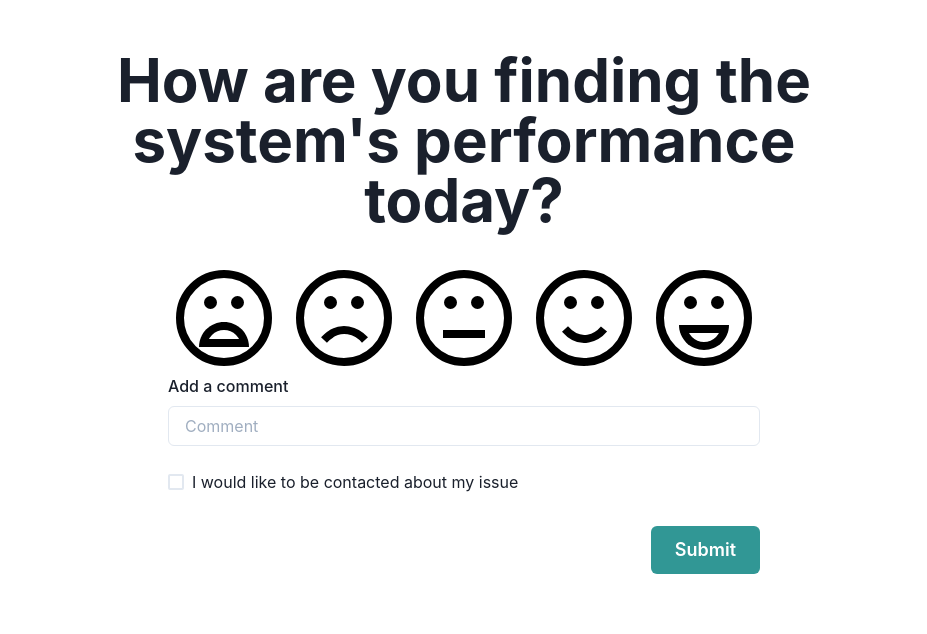
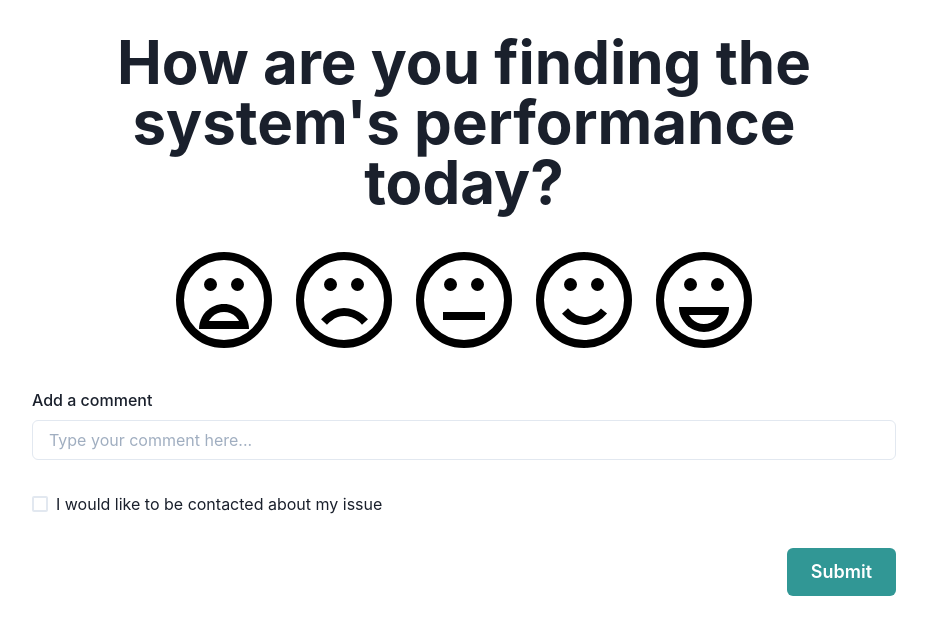
Before and after one commit to djaustin/question-master, a Next.js app: page / in a window 1280 px wide. Shown: the top 634 px of the page, without its empty margins (176-1103 px from the left). Built offline with nearby package versions, Linux system fonts and the light colour scheme; no server answers; the database is empty.

Commit message:
feat: add branding image to index page

```diff
--- a/src/pages/index.tsx
+++ b/src/pages/index.tsx
@@ -1,5 +1,7 @@
 import {
+  Box,
   Button,
+  Center,
   chakra,
   Checkbox,
   Container,
@@ -10,6 +12,7 @@ import {
   Heading,
   Image,
   Input,
+  Textarea,
   useToast,
   VStack,
 } from "@chakra-ui/react";
@@ -70,17 +73,27 @@ const Index: React.FC<IndexProps> = ({ question, brandingUrl }) => {
   };
 
   return (
-    <Container maxW="4xl">
-      <Image h="50px" src={brandingUrl} />
-      <VStack spacing="8">
+    <Container py="8" maxW="4xl">
+      {brandingUrl && (
+        <Center mb="8">
+          <Image h="200px" src={brandingUrl} />
+        </Center>
+      )}
       <Heading textAlign="center" size="3xl">
         {question || "How are you finding the system's performance today?"}
       </Heading>
-        <form onSubmit={handleSubmit(sendFeedback)}>
-          <FormControl isInvalid={!!errors.score}>
+      <chakra.form mt="8" onSubmit={handleSubmit(sendFeedback)}>
+        <VStack spacing="8" align="start">
+          <FormControl alignSelf="center" isInvalid={!!errors.score}>
             <Controller
               name="score"
-              render={({ field }) => <LikertScale fieldProps={field} />}
+              render={({ field }) => (
+                <LikertScale
+                  align="center"
+                  justify="center"
+                  fieldProps={field}
+                />
+              )}
               control={control}
               rules={{
                 required: "Please choose a response before submitting",
@@ -88,13 +101,13 @@ const Index: React.FC<IndexProps> = ({ question, brandingUrl }) => {
             />
             <FormErrorMessage>{errors.score?.message}</FormErrorMessage>
           </FormControl>
-          <FormControl isInvalid={!!errors.comment}>
+          <FormControl mb="8" isInvalid={!!errors.comment}>
             <FormLabel>
               Add a comment{" "}
               {commentIsMandatory && <chakra.span color="red">*</chakra.span>}
             </FormLabel>
             <Input
-              placeholder="Comment"
+              placeholder="Type your comment here..."
               {...register("comment", {
                 required: {
                   value: commentIsMandatory,
@@ -104,16 +117,16 @@ const Index: React.FC<IndexProps> = ({ question, brandingUrl }) => {
             />
             <FormErrorMessage>{errors.comment?.message}</FormErrorMessage>
           </FormControl>
+          <Box>
             <Checkbox
-            mt="6"
               checked={contactUser}
               onChange={(e) => setContactUser(e.target.checked)}
             >
               I would like to be contacted about my issue
             </Checkbox>
             <FormControl
+              mt="2"
               hidden={!contactUser}
-            mt="4"
               isInvalid={!!errors.username}
             >
               <Input
@@ -127,13 +140,12 @@ const Index: React.FC<IndexProps> = ({ question, brandingUrl }) => {
               />
               <FormErrorMessage>{errors.username?.message}</FormErrorMessage>
             </FormControl>
-          <Flex mt="8" justify="flex-end">
-            <Button size="lg" type="submit">
+          </Box>
+          <Button alignSelf="end" size="lg" type="submit">
             Submit
           </Button>
-          </Flex>
-        </form>
         </VStack>
+      </chakra.form>
     </Container>
   );
 };
```
Lines whose indentation alone changed are shown as unchanged.
